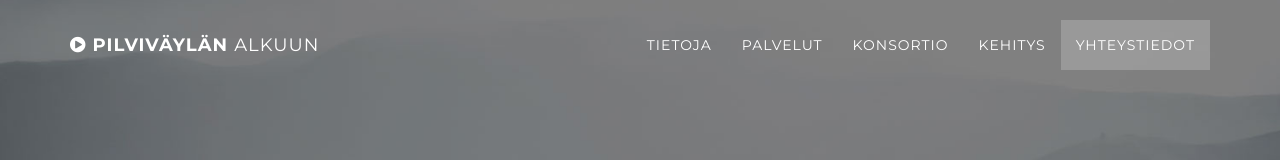
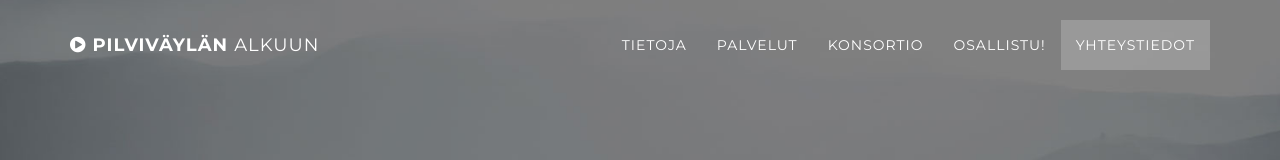
Before and after one commit to educloudalliance/educloud.github.io, a plain HTML site: page index.html in a window 1280 px wide. Shown: the top 160 px of the page. Drawn offline with nearby package versions, Linux system fonts and the light colour scheme; some packages are replaced by stand-ins of ours; files that its build step writes are made by us from their sources.

Commit message:
Update index.html

```diff
--- a/index.html
+++ b/index.html
@@ -52,7 +52,7 @@
                         <a href="#konsortio">Konsortio</a>
                     </li>
                     <li class="page-scroll">
-                        <a href="#kehitys">Kehitys</a>
+                        <a href="#kehitys">Osallistu!</a>
                     </li>
                     <li class="page-scroll">
                         <a href="#contact">Yhteystiedot</a>
```
